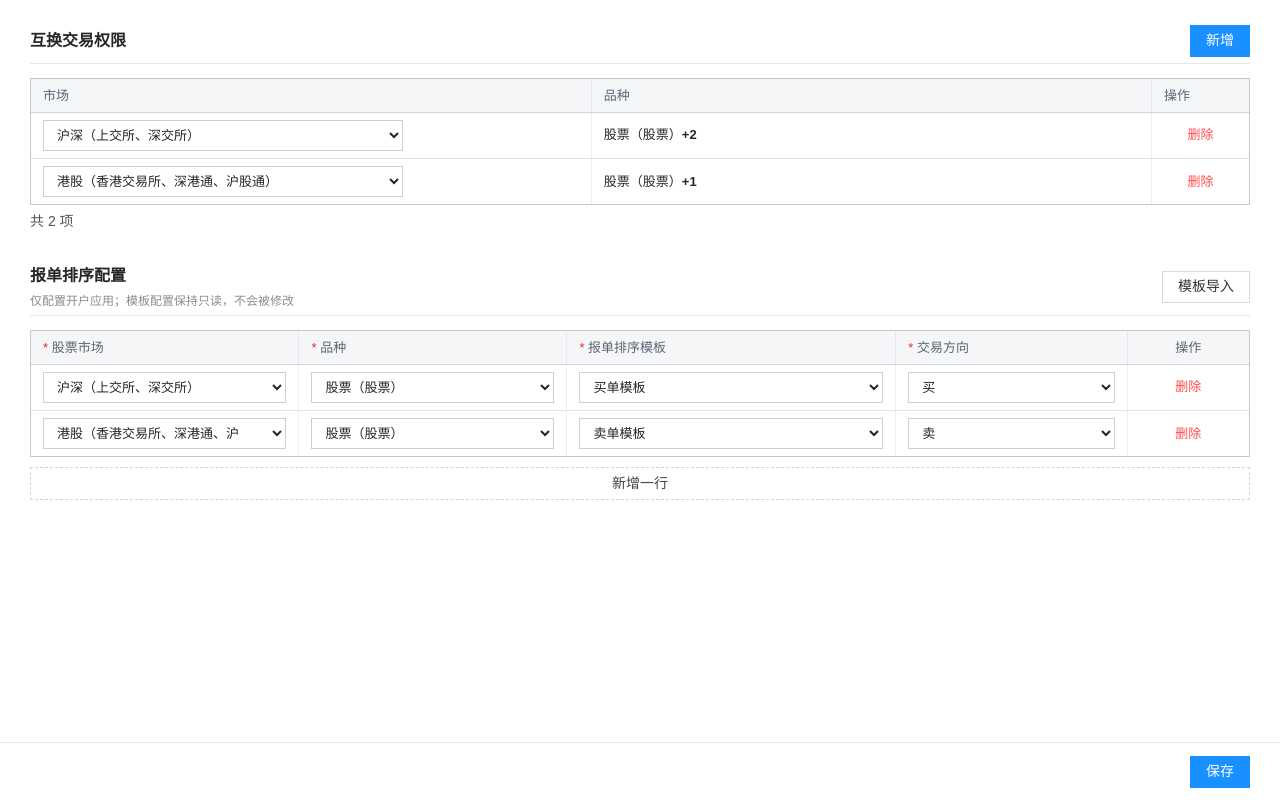
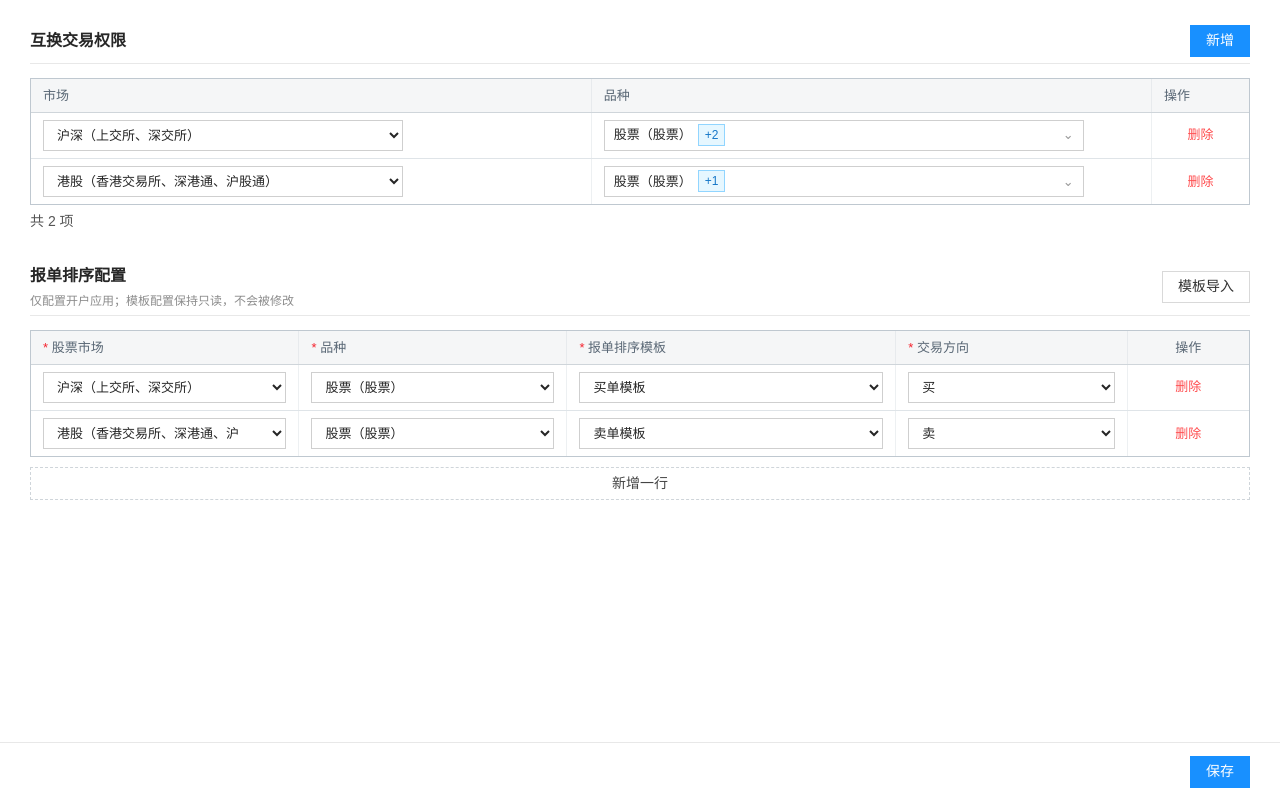
Before and after one commit to ldy-66/bct-account-routing-config, a Next.js app: page / in a window 1280 px wide. Built offline with nearby package versions, Linux system fonts and the light colour scheme.

Commit message:
Fix overlapping product selectors

```diff
--- a/app/globals.css
+++ b/app/globals.css
@@ -45,11 +45,12 @@ td select:disabled { color:#aaa; background:#f5f5f5; }
 .empty-cell { height:74px; color:var(--muted); text-align:center; }
 .add-row { width:100%; height:33px; margin-top:10px; border:1px dashed #cfd5da; color:#444; background:#fff; }
 
+.permission-table-wrap { overflow:visible; }
 .product-select { position:relative; width:min(100%,480px); }
-.product-select summary { height:31px; display:flex; align-items:center; gap:6px; padding:0 9px; list-style:none; border:1px solid #cfcfcf; background:#fff; }
-.product-select summary::-webkit-details-marker { display:none; }
-.product-select summary::after { content:"⌄"; margin-left:auto; color:#999; }
-.product-select summary b { padding:1px 6px; color:#1677c8; background:#e6f7ff; border:1px solid #91d5ff; font-size:12px; font-weight:400; }
+.product-trigger { width:100%; height:31px; display:flex; align-items:center; gap:6px; padding:0 9px; border:1px solid #cfcfcf; color:var(--text); background:#fff; text-align:left; }
+.product-trigger::after { content:"⌄"; margin-left:auto; color:#999; }
+.product-select.open .product-trigger { border-color:var(--primary); box-shadow:0 0 0 2px rgba(24,144,255,.1); }
+.product-trigger b { padding:1px 6px; color:#1677c8; background:#e6f7ff; border:1px solid #91d5ff; font-size:12px; font-weight:400; }
 .product-select .placeholder { color:#aaa; }
 .product-options { position:absolute; z-index:5; top:34px; left:0; right:0; padding:5px 0; border:1px solid var(--border); background:#fff; box-shadow:0 7px 20px rgba(0,0,0,.15); }
 .product-options label { height:34px; display:flex; align-items:center; gap:9px; padding:0 12px; }
@@ -88,6 +89,7 @@ td select:disabled { color:#aaa; background:#f5f5f5; }
   .config-module { margin-bottom:20px; }
   .permission-table th:nth-child(1),.permission-table th:nth-child(2) { width:42%; }
   .permission-table th:nth-child(3) { width:16%; }
+  .permission-table-wrap { overflow-x:auto; overflow-y:visible; }
   .page-footer { padding:0 12px; }
   .modal-mask { padding:5px; }
   .import-dialog { max-height:calc(100vh - 10px); }
```
